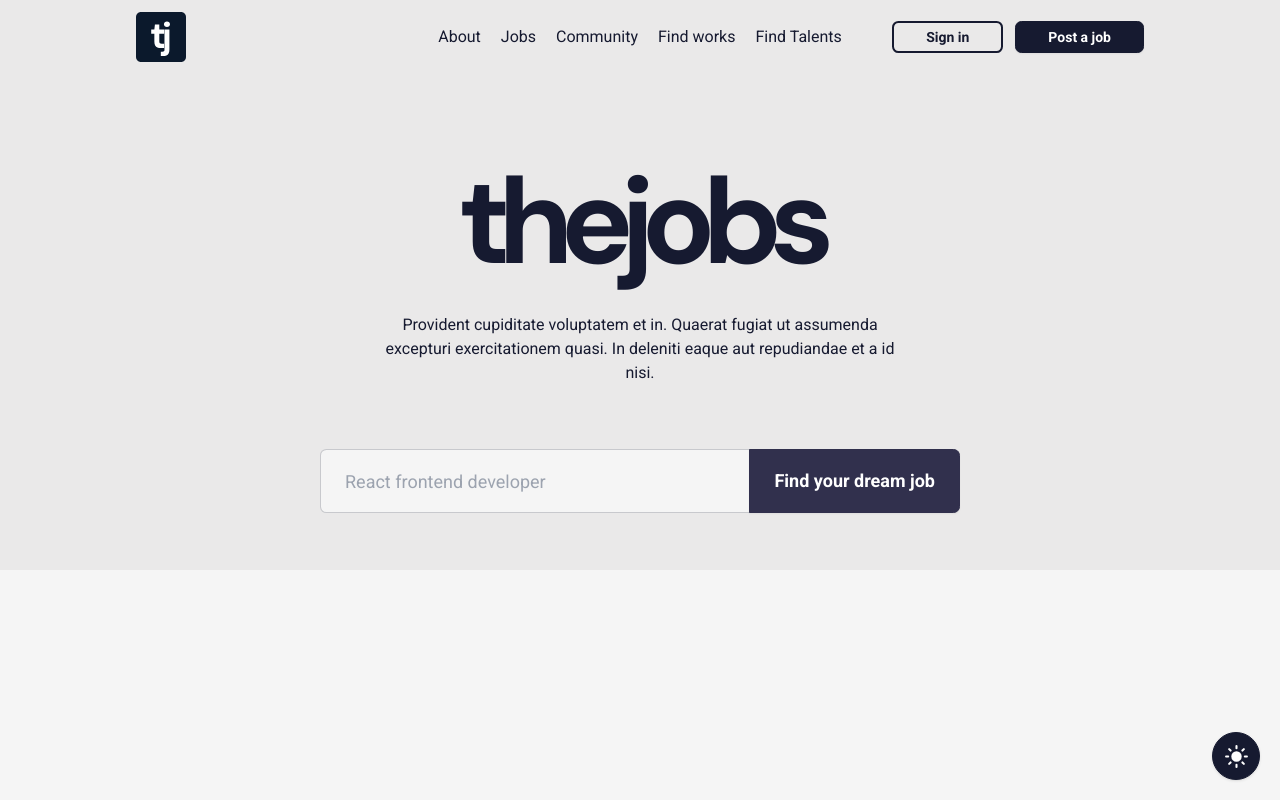
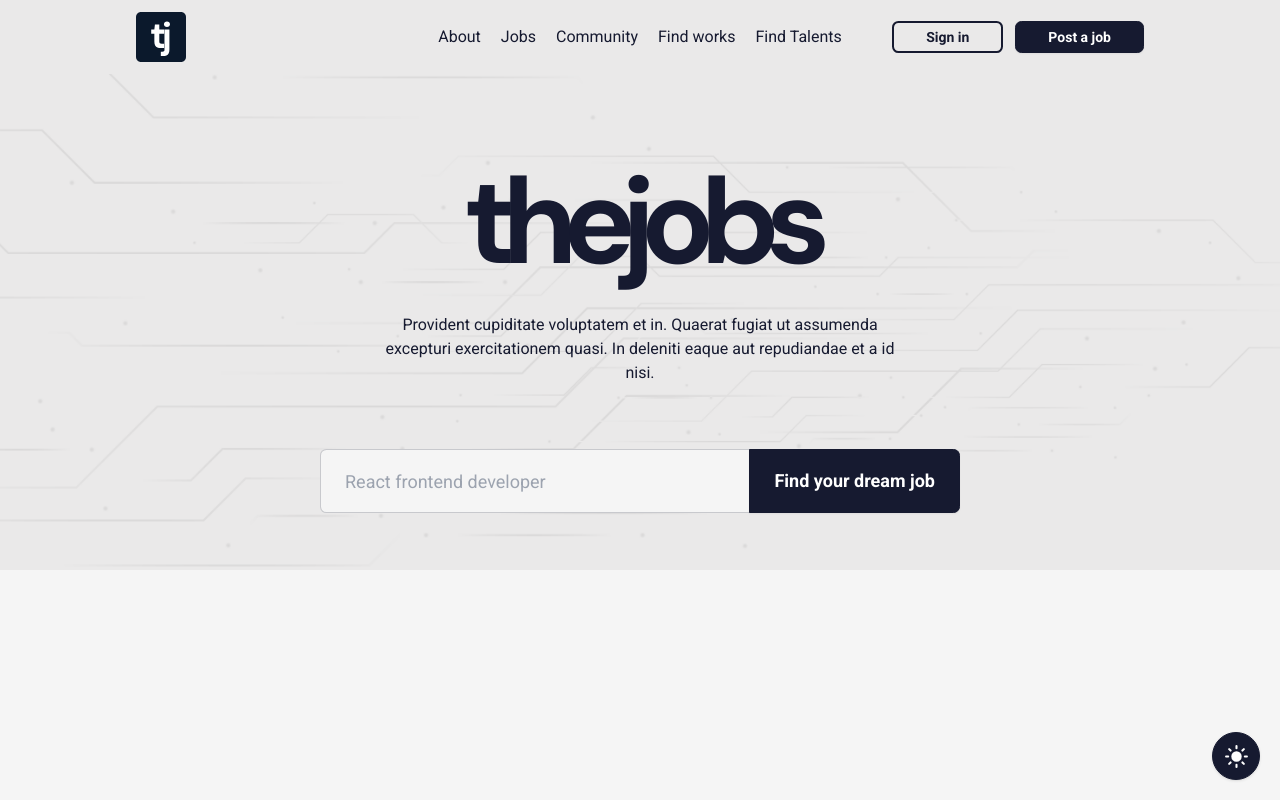
Before and after one commit to nillswe/thejobs, a Next.js app: page / in a window 1280 px wide. Shown: the top 800 px of the page. Built offline with nearby package versions, Linux system fonts and the light colour scheme; no server answers.

Commit message:
feat: add bg to the hero section

```diff
--- a/src/app/_components/hero/hero.tsx
+++ b/src/app/_components/hero/hero.tsx
@@ -6,10 +6,14 @@ const dmSans = DM_Sans({ subsets: ['latin'], weight: ['700'] })
 
 export const Hero = () => {
   return (
-    <section className='h-[31rem] bg-base-300 flex w-full justify-center items-center'>
+    <section
+      className={`
+        h-[31rem] bg-base-300 flex w-full justify-center items-center
+        bg-[url("/assets/header-texture.png")] bg-center bg-cover
+      `}>
       <div className='text-center flex flex-col items-center justify-center'>
         <header className='max-w-lg'>
-          <h1 className={merge(['text-[7.6rem] font-bold tracking-[-0.8rem]', dmSans.className])}>
+          <h1 className={merge(['text-[7.6rem] font-bold tracking-[-0.9rem]', dmSans.className])}>
             thejobs
           </h1>
           <p className='mb-16'>
@@ -23,7 +27,7 @@ export const Hero = () => {
             placeholder='React frontend developer'
             className='input input-lg input-bordered join-item flex-1'
           />
-          <button className='btn btn-lg join-item btn-secondary'>Find your dream job</button>
+          <button className='btn btn-lg join-item btn-primary'>Find your dream job</button>
         </footer>
       </div>
     </section>
--- a/src/app/layout.tsx
+++ b/src/app/layout.tsx
@@ -8,7 +8,7 @@ import { Providers } from './_components'
 const roboto = Roboto({ subsets: ['latin'], weight: ['400', '500', '700'] })
 
 export const metadata: Metadata = {
-  title: 'My app',
+  title: 'thejobs',
   description: 'Description',
 }
 
```
